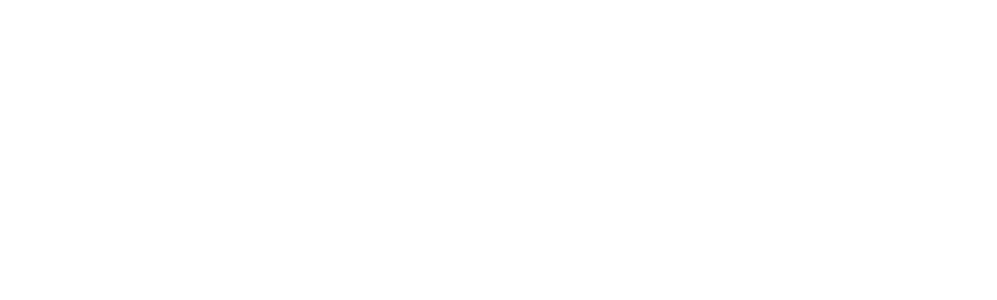
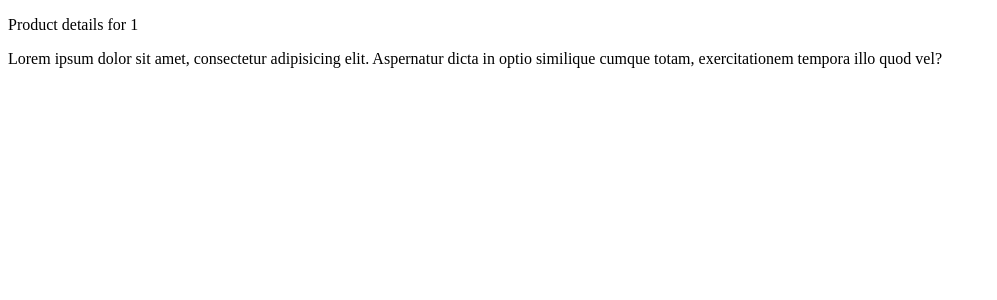
Before and after one commit to MaoDoBan/nuxt-test, a Nuxt app: page /products/1 in a window 1280 px wide. Before the commit this address had no page. Shown: the top 300 px of the page, without its empty margins (0-997 px from the left). Built offline with nearby package versions, Linux system fonts and the light colour scheme.

Commit message:
rota "dinâmica" /products/[id]

```diff
--- /dev/null
+++ b/pages/products/[id].vue
@@ -0,0 +1,14 @@
+<template>
+  <div>
+    <p>Product details for {{ id }}</p>
+    <p>Lorem ipsum dolor sit amet, consectetur adipisicing elit. Aspernatur dicta in optio similique cumque totam, exercitationem tempora illo quod vel?</p>
+  </div>
+</template>
+
+<script setup>
+  const {id} = useRoute().params; //pega um dos parâmetros de rota
+</script>
+
+<style scoped>
+
+</style>
```
